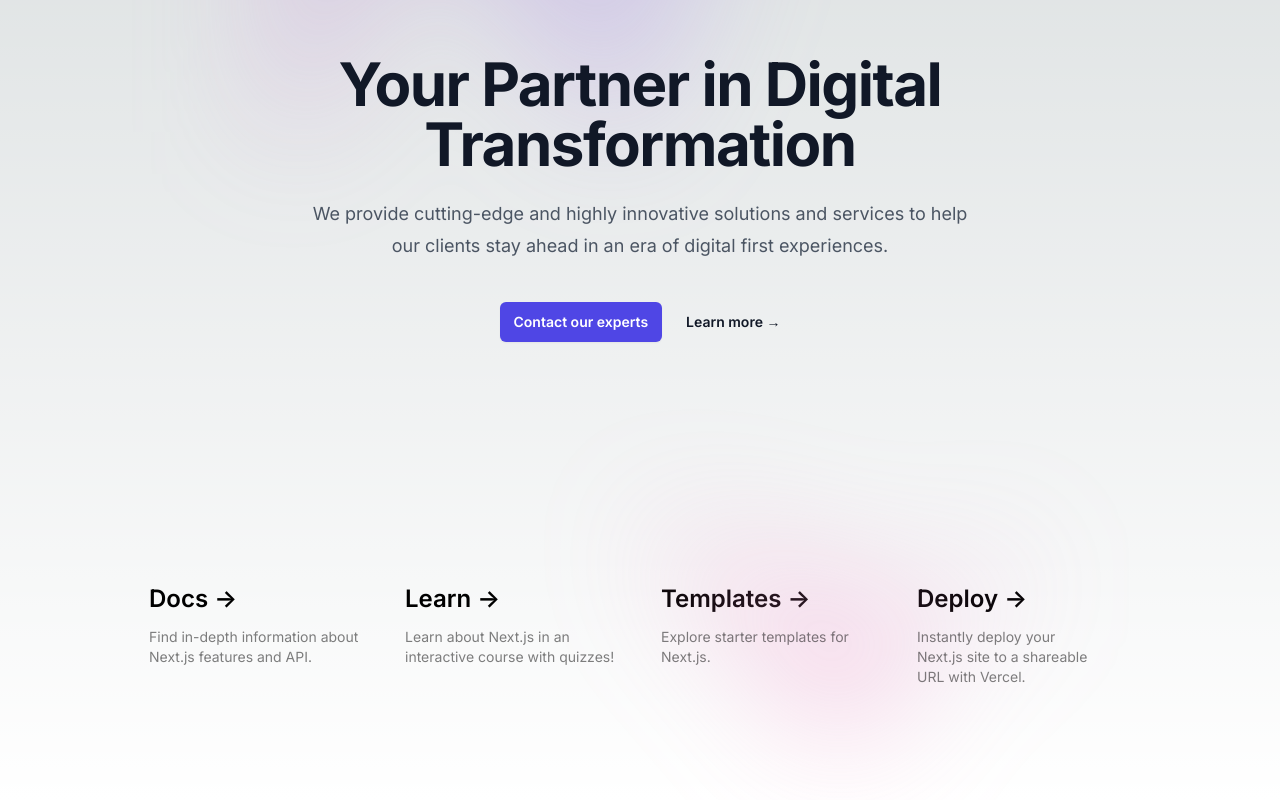
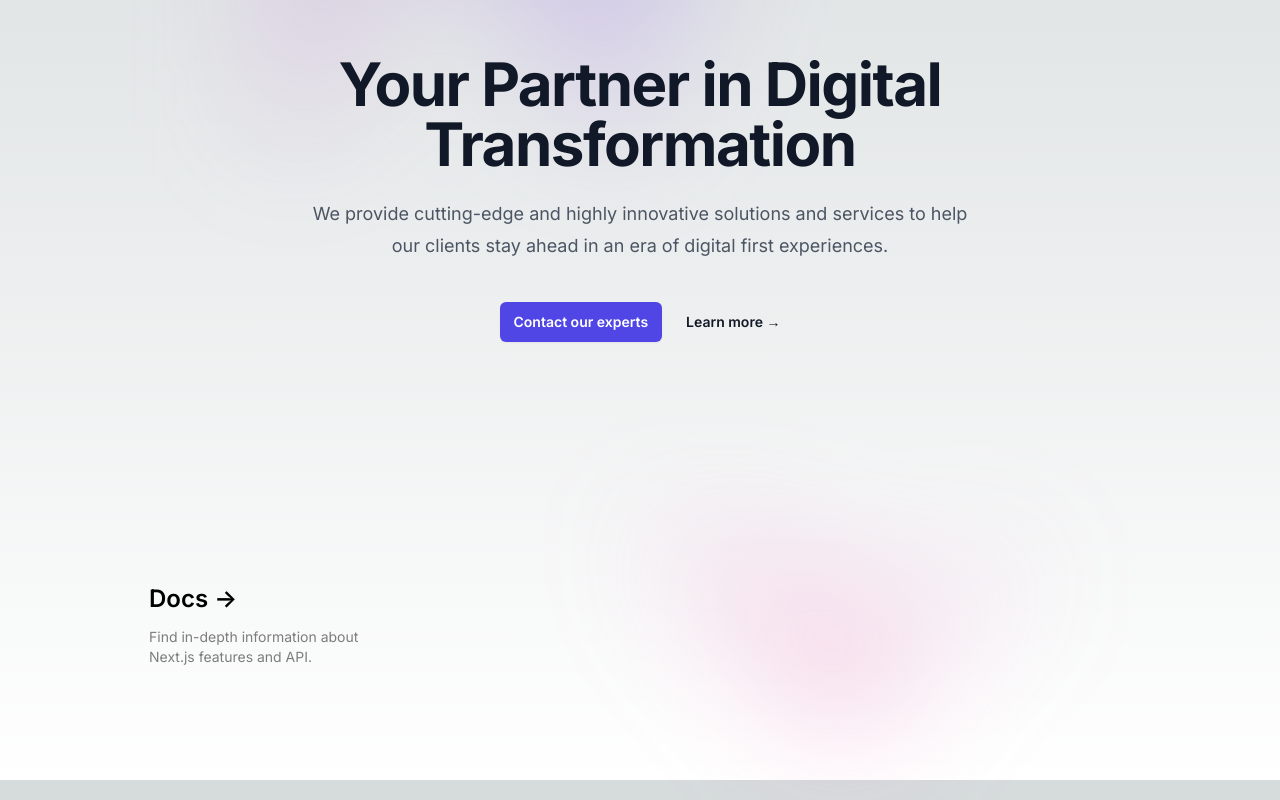
Before and after one commit to AmeXio-Contentful/poc-contentful-nextjs, a Next.js app: page / in a window 1280 px wide. Shown: the part 322-1122 px from the top of the page. Built offline with nearby package versions, Linux system fonts and the light colour scheme.

Commit message:
update homepage

```diff
--- a/src/app/page.tsx
+++ b/src/app/page.tsx
@@ -131,57 +131,6 @@
             Find in-depth information about Next.js features and API.
           </p>
         </a>
-
-        <a
-          href="https://nextjs.org/learn?utm_source=create-next-app&utm_medium=appdir-template-tw&utm_campaign=create-next-app"
-          className="group rounded-lg border border-transparent px-5 py-4 transition-colors hover:border-gray-300 hover:bg-gray-100 hover:dark:border-neutral-700 hover:dark:bg-neutral-800/30"
-          target="_blank"
-          rel="noopener noreferrer"
-        >
-          <h2 className={`mb-3 text-2xl font-semibold`}>
-            Learn{' '}
-            <span className="inline-block transition-transform group-hover:translate-x-1 motion-reduce:transform-none">
-              -&gt;
-            </span>
-          </h2>
-          <p className={`m-0 max-w-[30ch] text-sm opacity-50`}>
-            Learn about Next.js in an interactive course with&nbsp;quizzes!
-          </p>
-        </a>
-
-        <a
-          href="https://vercel.com/templates?framework=next.js&utm_source=create-next-app&utm_medium=appdir-template&utm_campaign=create-next-app"
-          className="group rounded-lg border border-transparent px-5 py-4 transition-colors hover:border-gray-300 hover:bg-gray-100 hover:dark:border-neutral-700 hover:dark:bg-neutral-800/30"
-          target="_blank"
-          rel="noopener noreferrer"
-        >
-          <h2 className={`mb-3 text-2xl font-semibold`}>
-            Templates{' '}
-            <span className="inline-block transition-transform group-hover:translate-x-1 motion-reduce:transform-none">
-              -&gt;
-            </span>
-          </h2>
-          <p className={`m-0 max-w-[30ch] text-sm opacity-50`}>
-            Explore starter templates for Next.js.
-          </p>
-        </a>
-
-        <a
-          href="https://vercel.com/new?utm_source=create-next-app&utm_medium=appdir-template&utm_campaign=create-next-app"
-          className="group rounded-lg border border-transparent px-5 py-4 transition-colors hover:border-gray-300 hover:bg-gray-100 hover:dark:border-neutral-700 hover:dark:bg-neutral-800/30"
-          target="_blank"
-          rel="noopener noreferrer"
-        >
-          <h2 className={`mb-3 text-2xl font-semibold`}>
-            Deploy{' '}
-            <span className="inline-block transition-transform group-hover:translate-x-1 motion-reduce:transform-none">
-              -&gt;
-            </span>
-          </h2>
-          <p className={`m-0 max-w-[30ch] text-balance text-sm opacity-50`}>
-            Instantly deploy your Next.js site to a shareable URL with Vercel.
-          </p>
-        </a>
       </div>
     </main>
   );
```
